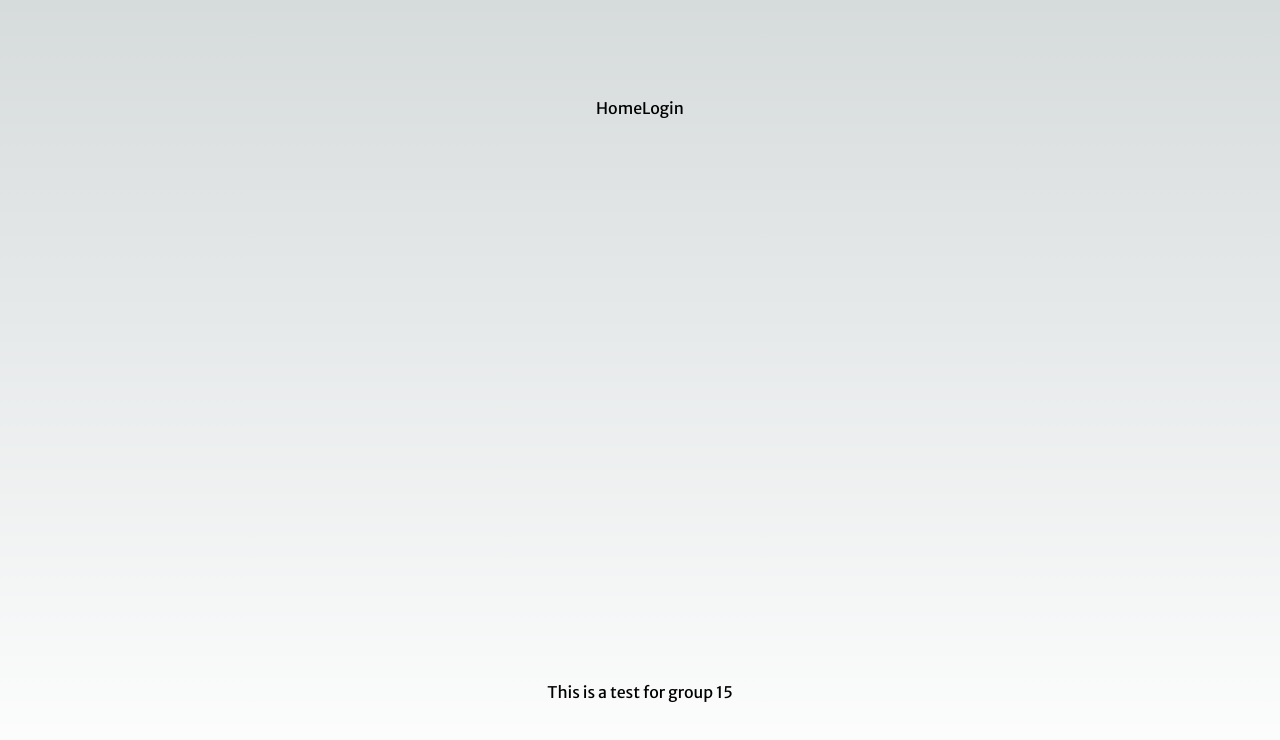
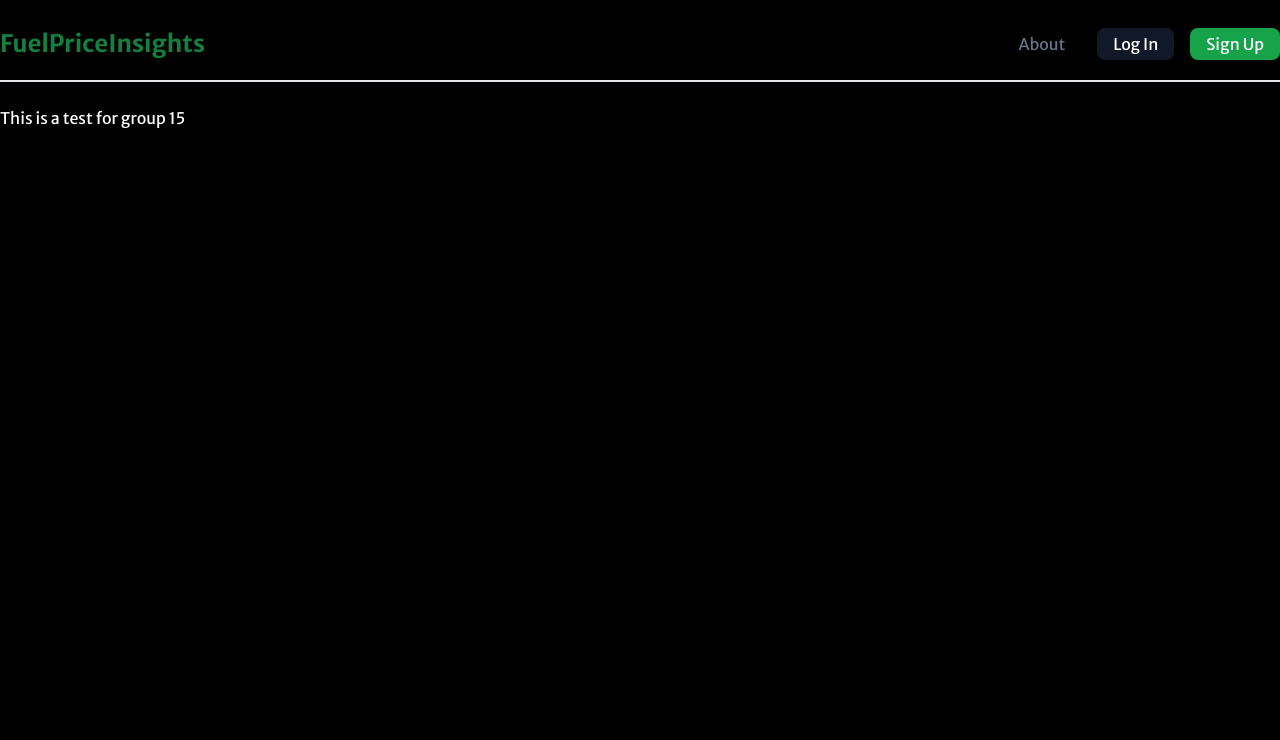
Before and after one commit to caoboyeehaw/fuel-price-insights, a Next.js app: page / in a window 1280 px wide. Shown: the top 740 px of the page. Built offline with nearby package versions, Linux system fonts and the light colour scheme.

Commit message:
good push

```diff
--- a/src/components/Navbar.tsx
+++ b/src/components/Navbar.tsx
@@ -2,20 +2,22 @@ import Link from 'next/link';
 
 const Navbar = () => {
   return (
-    <nav>
-      <div>
-        <Link href="/">Home</Link>
-      </div>
-      <div>
-        <Link href="/signin">Login</Link>
-      </div>
-      <style jsx>{`
-        nav {
-          display: flex;
-          justify-content: space-between;
-        }
-      `}</style>
-    </nav>
+    <div className="container mx-auto">
+      <nav className="flex justify-between items-center">
+        <div>
+          <Link href="/" className="font-bold text-2xl text-green-700">FuelPriceInsights</Link>
+        </div>
+        <div className="flex space-x-4 items-center">
+          <Link className="text-md rounded-lg px-4 py-2 text-slate-500 hover:text-black" href="/">About</Link>
+          <Link className="text-md flex items-center shadow-lg rounded-lg hover:shadow-none px-4 py-1 bg-gray-900 text-white" href="/login">
+            <span className="mx-auto">Log In</span>
+          </Link>
+          <Link className="text-md flex items-center shadow-lg rounded-lg hover:shadow-none px-4 py-1 bg-green-600 text-white" href="/signup">
+            <span className="mx-auto">Sign Up</span>
+          </Link>
+        </div>
+      </nav>
+    </div>
   );
 };
 
--- a/src/pages/index.tsx
+++ b/src/pages/index.tsx
@@ -2,9 +2,13 @@ import Navbar from '../components/Navbar';
 
 export default function Home() {
   return (
-    <div className="flex min-h-screen flex-col items-center justify-between p-24">
+    <div className="flex flex-col min-h-screen py-6 ">
       <Navbar />
-      <h1 >This is a test for group 15</h1>
+        <div className="mt-4 border-b-2 border-gray-200">
+        </div>
+        <div className="container mx-auto py-6">
+          This is a test for group 15
+        </div>
     </div>
   );
 };
--- a/src/styles/globals.css
+++ b/src/styles/globals.css
@@ -5,16 +5,16 @@
 @import url('https://fonts.googleapis.com/css2?family=Merriweather+Sans:wght@400;700&display=swap');
 
 :root {
-  --foreground-rgb: 0, 0, 0;
-  --background-start-rgb: 214, 219, 220;
-  --background-end-rgb: 255, 255, 255;
+  --foreground-rgb: 17, 17, 17; /* Black color similar to Amazon */
+  --background-start-rgb: 255, 255, 255; /* Pure white */
+  --background-end-rgb: 255, 255, 255; /* Pure white */
 }
 
-@media (prefers-color-scheme: dark) {
+@media (prefers-color-scheme: light) {
   :root {
-    --foreground-rgb: 255, 255, 255;
-    --background-start-rgb: 0, 0, 0;
-    --background-end-rgb: 0, 0, 0;
+    --foreground-rgb: 255, 255, 255; /* Pure white for dark mode text */
+    --background-start-rgb: 0, 0, 0; /* Pure black for dark mode background */
+    --background-end-rgb: 0, 0, 0; /* Pure black for dark mode background */
   }
 }
 
```
Also changed, not shown: src/pages/login.tsx (renamed from src/pages/signin.tsx).
